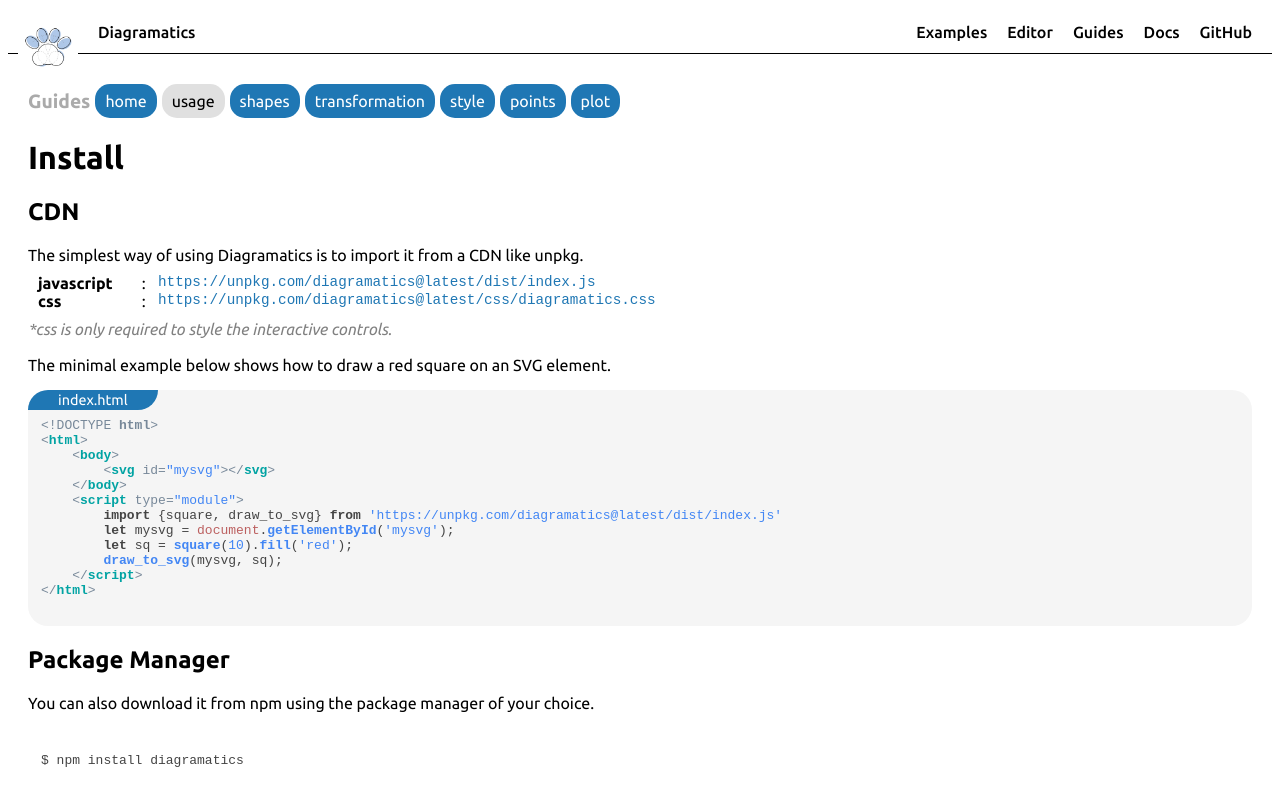
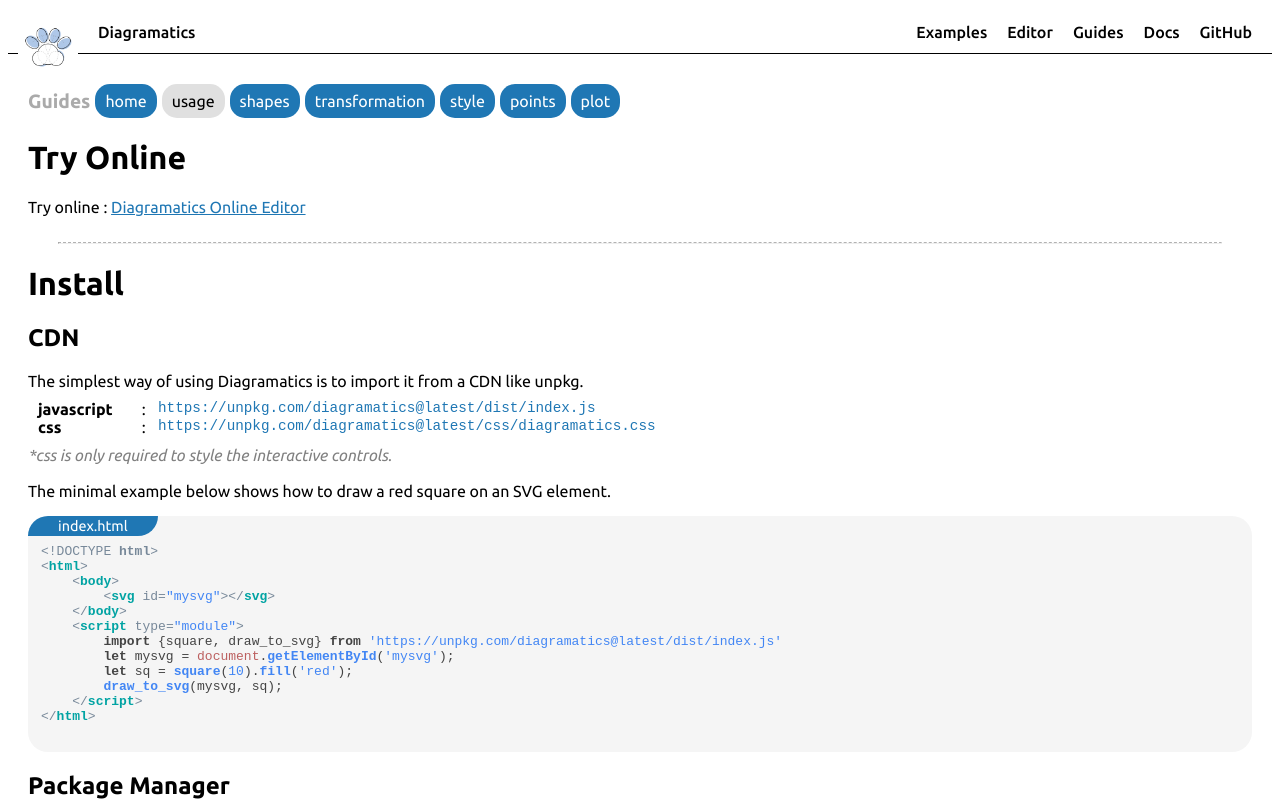
Before and after one commit to ray-pH/diagramatics-site, a SvelteKit app: page /guides/usage in a window 1280 px wide. Shown: the top 801 px of the page. Built offline with nearby package versions, Linux system fonts and the light colour scheme.

Commit message:
guides/usage : try online

```diff
--- a/src/routes/guides/usage/+page.svelte
+++ b/src/routes/guides/usage/+page.svelte
@@ -81,11 +81,18 @@
         font-size: 1.1em;
         color: #1f77b4;
     }
+    #dg-url{
+        color: #1f77b4;
+    }
 </style>
 
 <Header />
 <div class="guides-container">
     <Navigation page="usage"/>
+    <h1>Try Online</h1>
+    Try online : <a id="dg-url" href="{base}/editor/">Diagramatics Online Editor</a>
+    <br> <br>
+    <hr>
     <h1>Install</h1>
     <h2>CDN</h2>
     The simplest way of using Diagramatics is to import it from a CDN like unpkg.<br>
```
